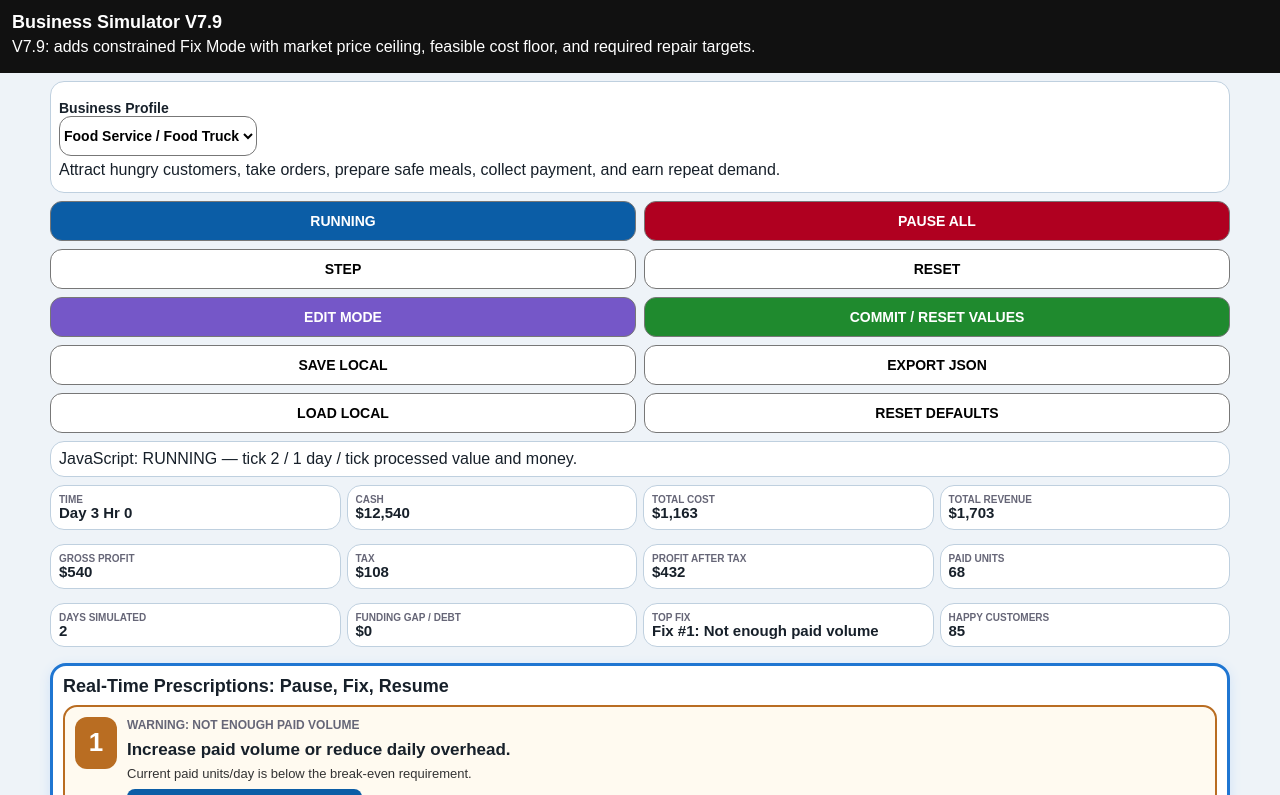
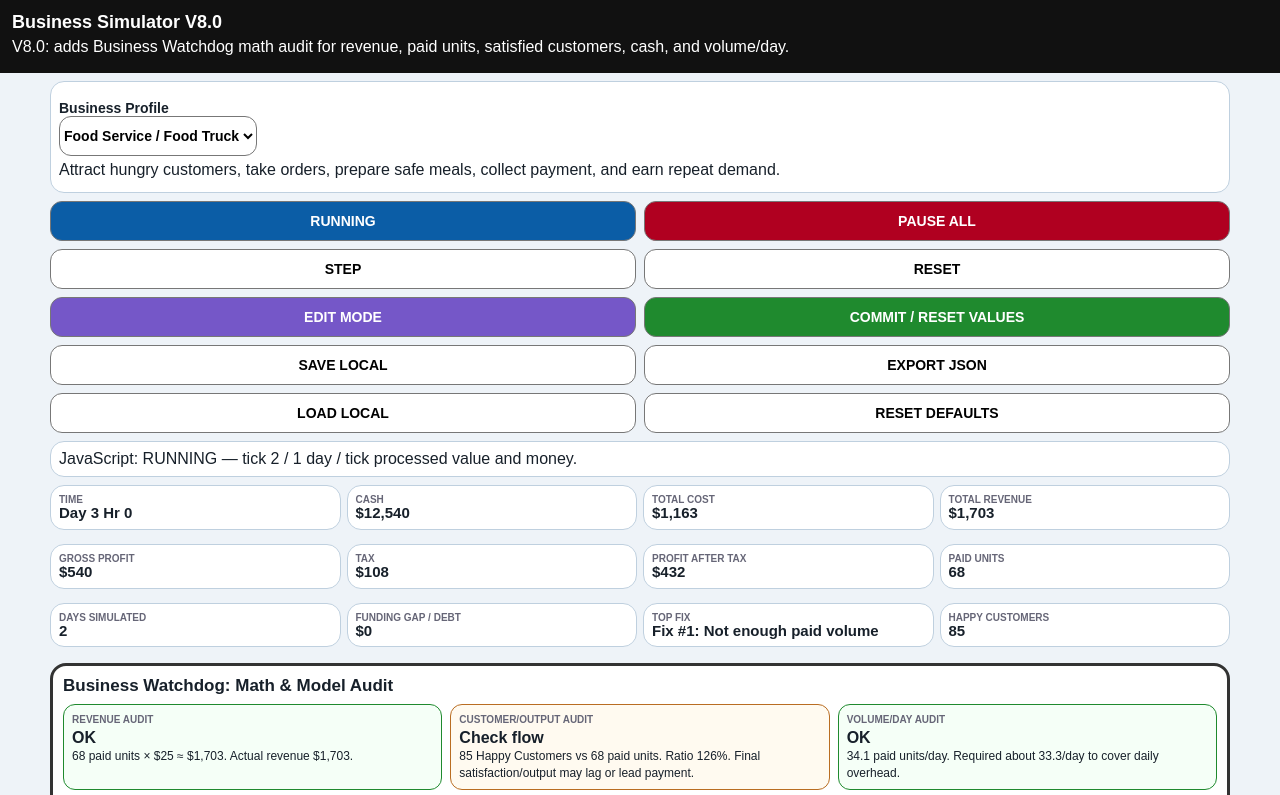
Before and after one commit to Chrisg288/Business-simulator, a plain HTML site: page index.html in a window 1280 px wide. Both pictures are taken after a click on the button "START ALL". Shown: the top 795 px of the page. Drawn offline with Linux system fonts and the light colour scheme.

Commit message:
Update index.html

```diff
--- a/index.html
+++ b/index.html
@@ -2,7 +2,7 @@
 <html>
 <head>
 <meta name="viewport" content="width=device-width,initial-scale=1">
-<title>Business Simulator V7.9</title>
+<title>Business Simulator V8.0</title>
 <style>
 body{margin:0;font-family:Arial,sans-serif;background:#eef3f8;color:#17202a}
 header{background:#111;color:white;padding:12px;position:sticky;top:0;z-index:10}
@@ -122,10 +122,22 @@ body.editing .editBanner{display:block}
 .repairWarn{color:#b96d22;font-weight:900}
 @media(max-width:900px){.repairGrid{grid-template-columns:1fr}}
 
+
+.watchdog{background:white;border:3px solid #333;border-radius:16px;padding:10px;margin-bottom:10px}
+.watchdog h3{margin:0 0 8px 0;font-size:17px}
+.watchGrid{display:grid;grid-template-columns:repeat(3,1fr);gap:8px}
+.watchItem{border:1px solid #dce5ee;border-radius:12px;background:#fbfdff;padding:8px;font-size:12px;line-height:1.35}
+.watchItem b{display:block;text-transform:uppercase;font-size:10px;color:#667}
+.watchGood{border-color:#1f8a2e;background:#f5fff7}
+.watchWarn{border-color:#b96d22;background:#fffaf0}
+.watchBad{border-color:#b00020;background:#fff6f6}
+.watchVal{font-size:16px;font-weight:900;display:block}
+@media(max-width:900px){.watchGrid{grid-template-columns:1fr}}
+
 </style>
 </head>
 <body>
-<header><h1>Business Simulator V7.9</h1><p>V7.9: adds constrained Fix Mode with market price ceiling, feasible cost floor, and required repair targets.</p></header>
+<header><h1>Business Simulator V8.0</h1><p>V8.0: adds Business Watchdog math audit for revenue, paid units, satisfied customers, cash, and volume/day.</p></header>
 <main>
 <div class="card"><label for="profileSelect">Business Profile</label><select id="profileSelect"></select><p id="profileNote"></p></div>
 
@@ -158,6 +170,13 @@ body.editing .editBanner{display:block}
 <div class="card metric"><b>Funding Gap / Debt</b><span id="fundingGapBox">$0</span></div>
 <div class="card metric"><b>Top Fix</b><span id="topFixBox">Waiting</span></div>
 <div class="card metric"><b id="valueLabel">Value Units</b><span id="systemOut">0</span></div>
+</div>
+
+<div class="watchdog">
+ <h3>Business Watchdog: Math & Model Audit</h3>
+ <div class="watchGrid" id="watchdogGrid">
+  <div class="watchItem">Run the simulation to audit revenue, costs, paid units, and customer counts.</div>
+ </div>
 </div>
 
 <div class="fixAdvisor">
@@ -836,6 +855,98 @@ function getLiveFixes(){
  });
 }
 
+
+function watchdogClass(level){
+ return level==="bad"?"watchBad":(level==="warn"?"watchWarn":"watchGood");
+}
+
+function currentFinalOutput(){
+ if(!panels || panels.length===0)return 0;
+ return s.outs[panels.length-1]||0;
+}
+
+function renderWatchdog(){
+ let grid=$("watchdogGrid");
+ if(!grid)return;
+
+ let paid=s.paidUnits||0;
+ let revenue=s.totalRevenue||0;
+ let cost=s.totalCost||0;
+ let cash=s.cash||0;
+ let days=Math.max(0.01,daysSimulated?daysSimulated():((s.hours||0)/getWorkingHours()));
+ let currentRate=num("revenue");
+ let avgRate=paid>0?revenue/paid:0;
+ let expectedAtCurrent=paid*currentRate;
+ let revDiff=expectedAtCurrent-revenue;
+ let revDiffPct=revenue>0?Math.abs(revDiff)/revenue:0;
+ let finalOut=currentFinalOutput();
+ let finalName=(currentProfile&&currentProfile.valueLabel)?currentProfile.valueLabel:"Final Output";
+ let paidPerDay=paid/days;
+ let satisfiedPerDay=finalOut/days;
+ let costPerPaid=paid>0?cost/paid:0;
+ let contribution=(typeof unitProfit==="function")?unitProfit():(currentRate*(getGrossMargin()/100));
+ let dailyOverhead=(typeof getDailyOverhead==="function")?getDailyOverhead():num("overhead");
+ let requiredPaidPerDay=dailyOverhead/Math.max(0.01,contribution);
+ let cashExpected=(s.startCashSnapshot||num("startCash")) + revenue - cost;
+ let cashDiff=cash-cashExpected;
+ let cashDiffPct=Math.abs(cashExpected)>1?Math.abs(cashDiff)/Math.abs(cashExpected):0;
+
+ let items=[];
+
+ function item(level,title,value,detail){
+  items.push(`<div class="watchItem ${watchdogClass(level)}"><b>${title}</b><span class="watchVal">${value}</span><div>${detail}</div></div>`);
+ }
+
+ if(s.tick<1){
+  item("warn","Audit status","Waiting","Run at least one tick to audit the business math.");
+ }else{
+  if(paid>0 && revDiffPct<0.05){
+   item("good","Revenue audit","OK",`${Math.round(paid)} paid units × ${money(currentRate)} ≈ ${money(expectedAtCurrent)}. Actual revenue ${money(revenue)}.`);
+  }else if(paid>0 && revDiffPct<0.20){
+   item("warn","Revenue audit","Price changed?",`Actual avg revenue/unit is ${money(avgRate)}. Current rate ${money(currentRate)}. Difference may be from live price changes.`);
+  }else if(paid>0){
+   item("bad","Revenue audit","Mismatch",`Expected ${money(expectedAtCurrent)} at current rate, but actual revenue is ${money(revenue)}. Avg rate ${money(avgRate)}.`);
+  }else{
+   item("warn","Revenue audit","No paid units","Revenue cannot be audited until paid units exist.");
+  }
+
+  let ratio=paid>0?finalOut/paid:0;
+  if(paid>0 && ratio>=0.75 && ratio<=1.25){
+   item("good","Customer/output audit","OK",`${Math.round(finalOut)} ${finalName} vs ${Math.round(paid)} paid units. Ratio ${Math.round(ratio*100)}%.`);
+  }else if(paid>0){
+   item("warn","Customer/output audit","Check flow",`${Math.round(finalOut)} ${finalName} vs ${Math.round(paid)} paid units. Ratio ${Math.round(ratio*100)}%. Final satisfaction/output may lag or lead payment.`);
+  }else{
+   item("warn","Customer/output audit","No paid units","Need paid units before final output can be compared.");
+  }
+
+  if(paidPerDay>=requiredPaidPerDay){
+   item("good","Volume/day audit","OK",`${paidPerDay.toFixed(1)} paid units/day. Required about ${requiredPaidPerDay.toFixed(1)}/day to cover daily overhead.`);
+  }else{
+   item("bad","Volume/day audit","Too low",`${paidPerDay.toFixed(1)} paid units/day. Required about ${requiredPaidPerDay.toFixed(1)}/day. This is likely the cashflow problem.`);
+  }
+
+  if(costPerPaid<=currentRate){
+   item("good","Cost per paid unit","OK",`Avg cost/paid unit ${money(costPerPaid)} vs current rate ${money(currentRate)}.`);
+  }else{
+   item("bad","Cost per paid unit","Broken",`Avg cost/paid unit ${money(costPerPaid)} is above current rate ${money(currentRate)}. The business loses money per unit.`);
+  }
+
+  if(cashDiffPct<0.05 || s.cash<0){
+   item("good","Cash equation","Tracked",`Start cash + revenue - cost ≈ cash/funding gap. Current cash ${money(cash)}.`);
+  }else{
+   item("warn","Cash equation","Check",`Expected cash ${money(cashExpected)}, actual cash ${money(cash)}. Difference may come from live starting-cash edits.`);
+  }
+
+  if(revenue<cost){
+   item("bad","Cumulative break-even","Not reached",`Revenue ${money(revenue)} minus cost ${money(cost)} = ${money(revenue-cost)}.`);
+  }else{
+   item("good","Cumulative break-even","Reached",`Revenue ${money(revenue)} exceeds cost ${money(cost)} by ${money(revenue-cost)}.`);
+  }
+ }
+
+ grid.innerHTML=items.join("");
+}
+
 function renderFixAdvisor(){
  let grid=$("fixAdvisorGrid");
  let top=$("topFixBox");
@@ -1108,7 +1219,7 @@ function render(){
  $("fundingGapBox").textContent=money(s.fundingGap||0);
  $("fundingGapBox").className=(s.fundingGap||0)>0?"fundingBad":"fundingGood";
  $("systemOut").textContent=Math.round(s.outs[panels.length-1]||0);
- $("editMode").textContent=editMode?"EXIT EDIT MODE":"EDIT MODE";renderBreakEvenGraph();renderDiagnosis();renderFixAdvisor();
+ $("editMode").textContent=editMode?"EXIT EDIT MODE":"EDIT MODE";renderBreakEvenGraph();renderDiagnosis();renderFixAdvisor();renderWatchdog();
 }
 
 
@@ -1155,7 +1266,7 @@ function status(x){$("status").textContent="JavaScript: RUNNING — "+x}
 
 function reset(){
  clearInterval(s.timer);s.run=false;$("start").textContent="START ALL";
- s.tick=0;s.hours=0;s.cash=num("startCash");s.paid=0;s.vals=[];s.outs=[];s.stock=[];s.active=[];s.stageCost=[];s.stageValue=[];s.stageUsed=[];s.stageOutTick=[];s.totalCost=0;s.totalRevenue=0;s.paidUnits=0;s.fundingGap=0;s.minCash=s.cash;s.history=[];
+ s.tick=0;s.hours=0;s.cash=num("startCash");s.startCashSnapshot=s.cash;s.paid=0;s.vals=[];s.outs=[];s.stock=[];s.active=[];s.stageCost=[];s.stageValue=[];s.stageUsed=[];s.stageOutTick=[];s.totalCost=0;s.totalRevenue=0;s.paidUnits=0;s.fundingGap=0;s.minCash=s.cash;s.history=[];
  for(let i=0;i<panels.length;i++){
   s.vals.push([0,panels[i].ins[1][3],panels[i].ins[2][3],panels[i].ins[3][3]]);
   s.outs.push(0);s.stock.push(i==0?panels[i].ins[0][3]:0);s.active.push(false);s.stageCost.push(0);s.stageValue.push(0);s.stageUsed.push(0);s.stageOutTick.push(0);
@@ -1164,7 +1275,6 @@ function reset(){
 }
 
 function step(){
- if(s.cash<=0){status("cash is zero");pauseRun();return}
  s.tick++;let stepHours=getStepHours();s.hours+=stepHours;
  let overhead=overheadThisTick();s.cash-=overhead;s.totalCost+=overhead;
  let st=(num("strength")/100)*qualityPenalty();s.active=panels.map(()=>false);s.stageUsed=panels.map(()=>0);s.stageOutTick=panels.map(()=>0);
```
